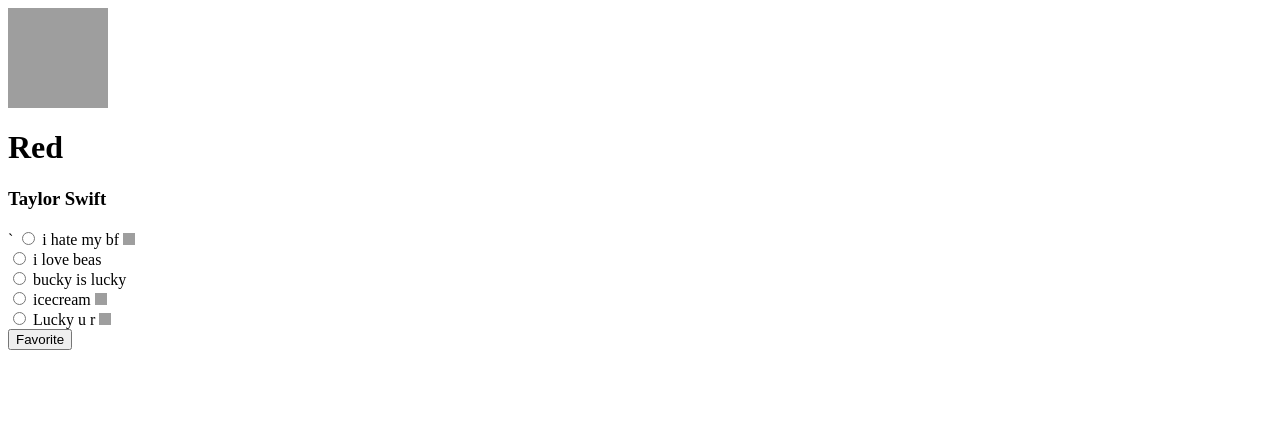
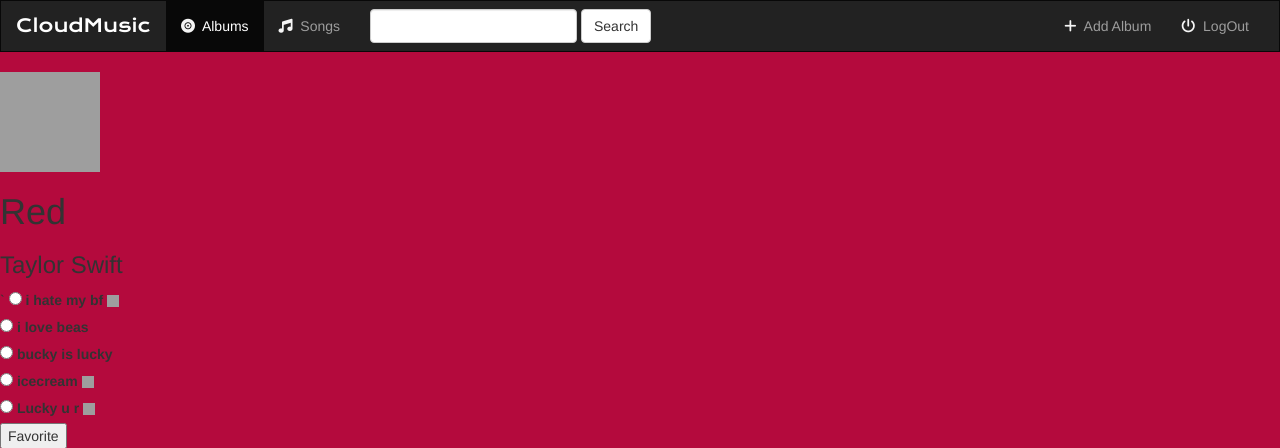
Before and after one commit to srinivasycplf8/django, a Django app: page /music/1/ in a window 1280 px wide. Shown: the top 448 px of the page. Run offline with Django 3.2, Linux system fonts and the light colour scheme; data comes from the database, SQL or seed files in the repository; some libraries are stand-ins or nearby versions; grey boxes are pictures that could not be loaded.

Commit message:
Base Html (Common for all html pages)

```diff
--- /dev/null
+++ b/music/templates/music/base.html
@@ -0,0 +1,101 @@
+<!DOCTYPE html>
+<html lang="en">
+<head>
+    <meta charset="UTF-8">
+    <meta name="viewport" content="width=device-width, initial-scale=1.0">
+    <title>{% block title %}CloudMusic{% endblock %}</title>
+
+    {% load static %}
+    <link rel="stylesheet" href="https://maxcdn.bootstrapcdn.com/bootstrap/3.3.7/css/bootstrap.min.css" integrity="sha384-BVYiiSIFeK1dGmJRAkycuHAHRg32OmUcww7on3RYdg4Va+PmSTsz/K68vbdEjh4u" crossorigin="anonymous">
+    <link href="https://fonts.googleapis.com/css2?family=Krona+One&display=swap" rel="stylesheet"/>
+    <link rel="stylesheet" type="text/css" href="{% static 'music/style.css' %}"/>
+    <script src="https://ajax.googleapis.com/ajax/libs/jquery/3.5.1/jquery.min.js"></script>
+    <script src="https://maxcdn.bootstrapcdn.com/bootstrap/4.0.0/js/bootstrap.min.js" integrity="sha384-JZR6Spejh4U02d8jOt6vLEHfe/JQGiRRSQQxSfFWpi1MquVdAyjUar5+76PVCmYl" crossorigin="anonymous"></script>
+    <script src="https://use.fontawesome.com/1b65ffa4c8.js"></script>
+    <script src='https://kit.fontawesome.com/a076d05399.js'></script>
+
+
+
+
+</head>
+<body>
+
+    <nav class="navbar navbar-inverse">
+    <div class="container-fluid">
+
+        <!--Header-->
+
+        <div class="navbar-header">
+            <button type="button" class="navbar-toggle" data-toggle="collapse" data-target="#topNavBar">
+
+                <span class="icon-bar"></span>
+                <span class="icon-bar"></span>
+                <span class="icon-bar"></span>
+
+
+            </button>
+
+
+            <a class="navbar-brand" href="{% url 'music:index' %}" style="color: white;">CloudMusic</a>
+        </div>
+
+        <!--Items-->
+
+        <div class="collapse navbar-collapse" id="topNavBar">
+            <ul class="nav navbar-nav">
+                <li class="active">
+                    <a href="{% url 'music:index' %}">
+                        <span class='fas fa-record-vinyl' style='color:whitesmoke' aria-hidden="true"></span>&nbsp;
+                        Albums
+                    </a>
+                </li>
+                <li class="">
+                    <a href="#">
+                        <span class='fa fa-music' style='color:whitesmoke' aria-hidden="true"></span>&nbsp;
+                        Songs
+                    </a>
+                </li>
+            </ul>
+
+            <form class="navbar-form navbar-left" role='search' method="get" action="#">
+
+                <div class="form-group">
+                    <input type="text" class="form-control" name="q" value="">
+                </div>
+
+                <button type="submit" class="btn btn-default">Search</button>
+
+            </form>
+
+            <ul class="nav navbar-nav navbar-right">
+
+                <li class="">
+                    <a href="#">
+                        <span class='fa fa-plus' style='color:whitesmoke' aria-hidden="true"></span>&nbsp;
+                        Add Album
+                    </a>
+                </li>
+
+                <li class="">
+                    <a href="#">
+                        <span class='fa fa-power-off' style='color:whitesmoke' aria-hidden="true"></span>&nbsp;
+                        LogOut
+                    </a>
+                </li>
+
+
+            </ul>
+
+        </div>
+
+
+
+    </div>
+    </nav>
+
+    <!--Here the block is code and body is just a variable name-->
+    {% block body %}
+    {% endblock %}
+
+</body>
+</html>
--- a/music/templates/music/detail.html
+++ b/music/templates/music/detail.html
@@ -1,3 +1,7 @@
+{% extends 'music/base.html' %}
+{% block title %}Album Details{% endblock %}
+{% block body %}
+
     <img src="{{ album.album_logo }}" height="100" width="100">
     <h1>{{ album.album_title }}</h1>
     <h3>{{ album.artist}}</h3>
@@ -30,3 +34,6 @@
 
 
     </form>
+
+
+{% endblock %}
```
Also changed, not shown: music/templates/music/index.html (+3 -91 lines). Lines whose indentation alone changed are shown as unchanged.
